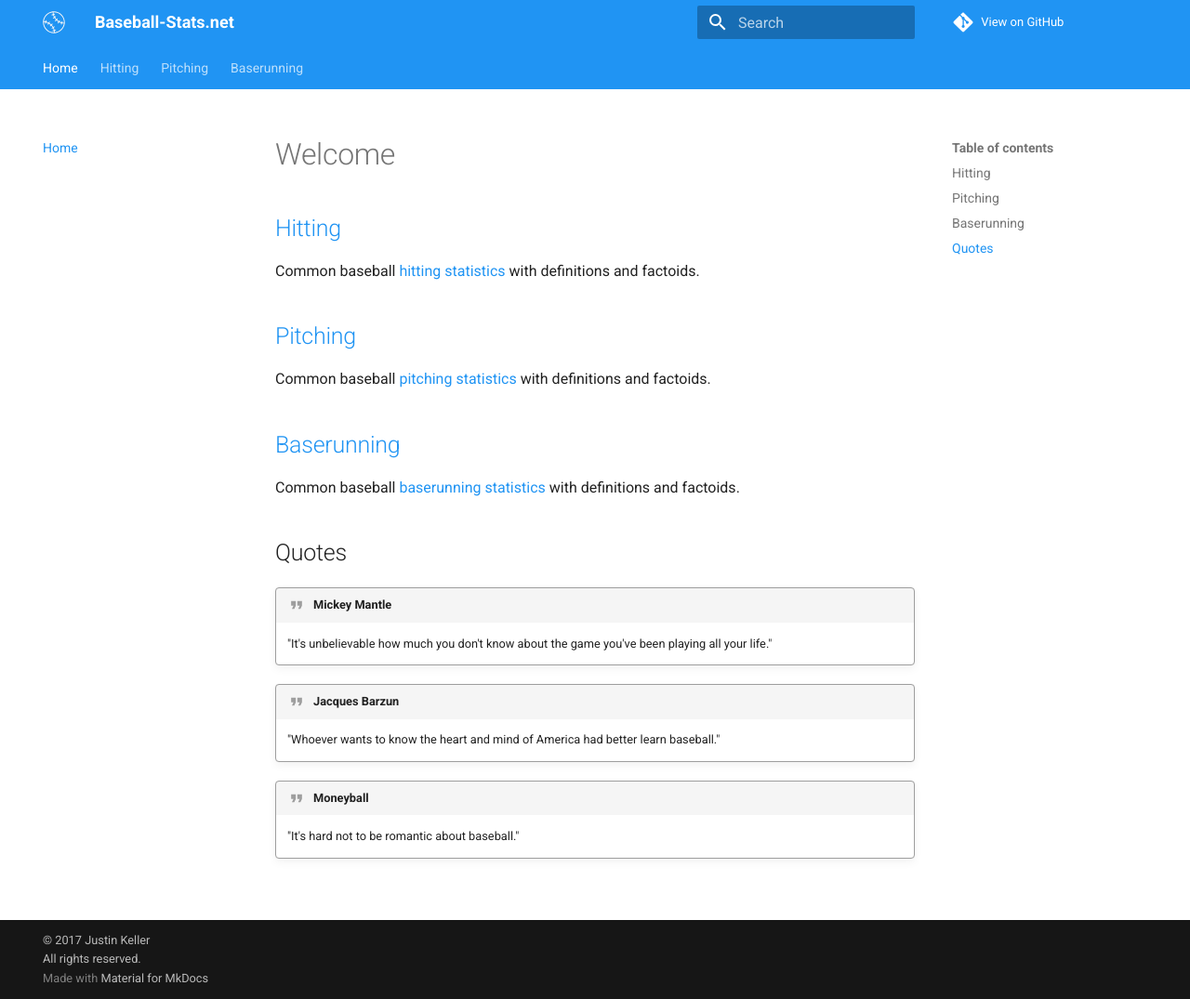
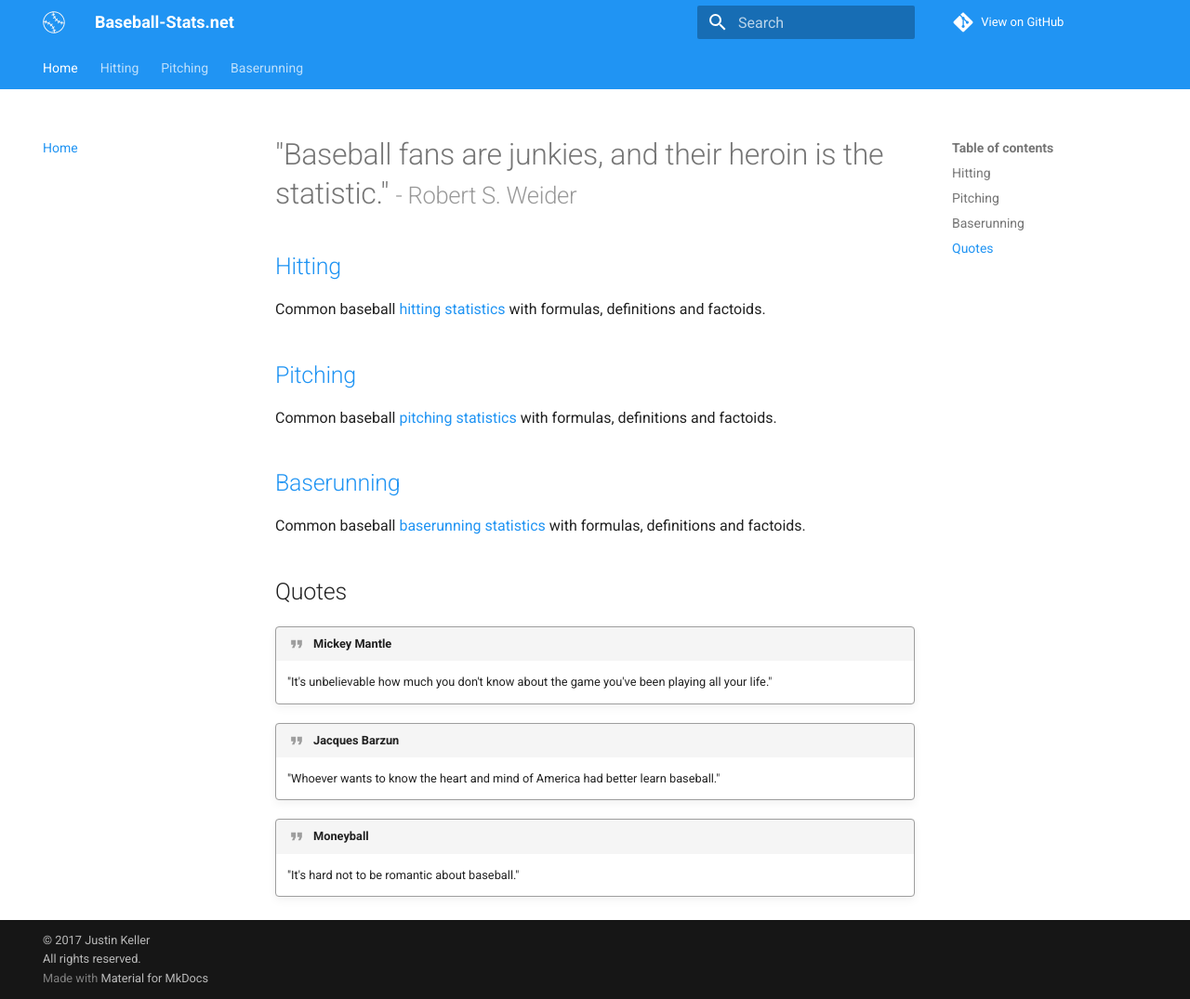
Before and after one commit to nodesocket/baseball-stats.net, an MkDocs documentation site: the page built from docs/index.md, in a window 1280 px wide and 1075 px high. Shown: the whole window at 93% size. Built offline with MkDocs 1.6.1 and Material for MkDocs 9.7.7, drawn with Linux system fonts in a browser that asks for light colours; comment, search, counter and statistics services are not loaded; old or Windows-style settings are respelled for this version of MkDocs.

Commit message:
updated index

```diff
--- a/docs/index.md
+++ b/docs/index.md
@@ -1,16 +1,16 @@
-# Welcome
+# "Baseball fans are junkies, and their heroin is the statistic." <small>- Robert S. Weider</small>
 
 ## [Hitting](hitting/avg/)
 
-Common baseball [hitting statistics](hitting/avg/) with definitions and factoids.
+Common baseball [hitting statistics](hitting/avg/) with formulas, definitions and factoids.
 
 ## [Pitching](pitching/era/)
 
-Common baseball [pitching statistics](pitching/era/) with definitions and factoids.
+Common baseball [pitching statistics](pitching/era/) with formulas, definitions and factoids.
 
 ## [Baserunning](baserunning/sbp/)
 
-Common baseball [baserunning statistics](baserunning/sbp/) with definitions and factoids.
+Common baseball [baserunning statistics](baserunning/sbp/) with formulas, definitions and factoids.
 
 ## Quotes
 
```
